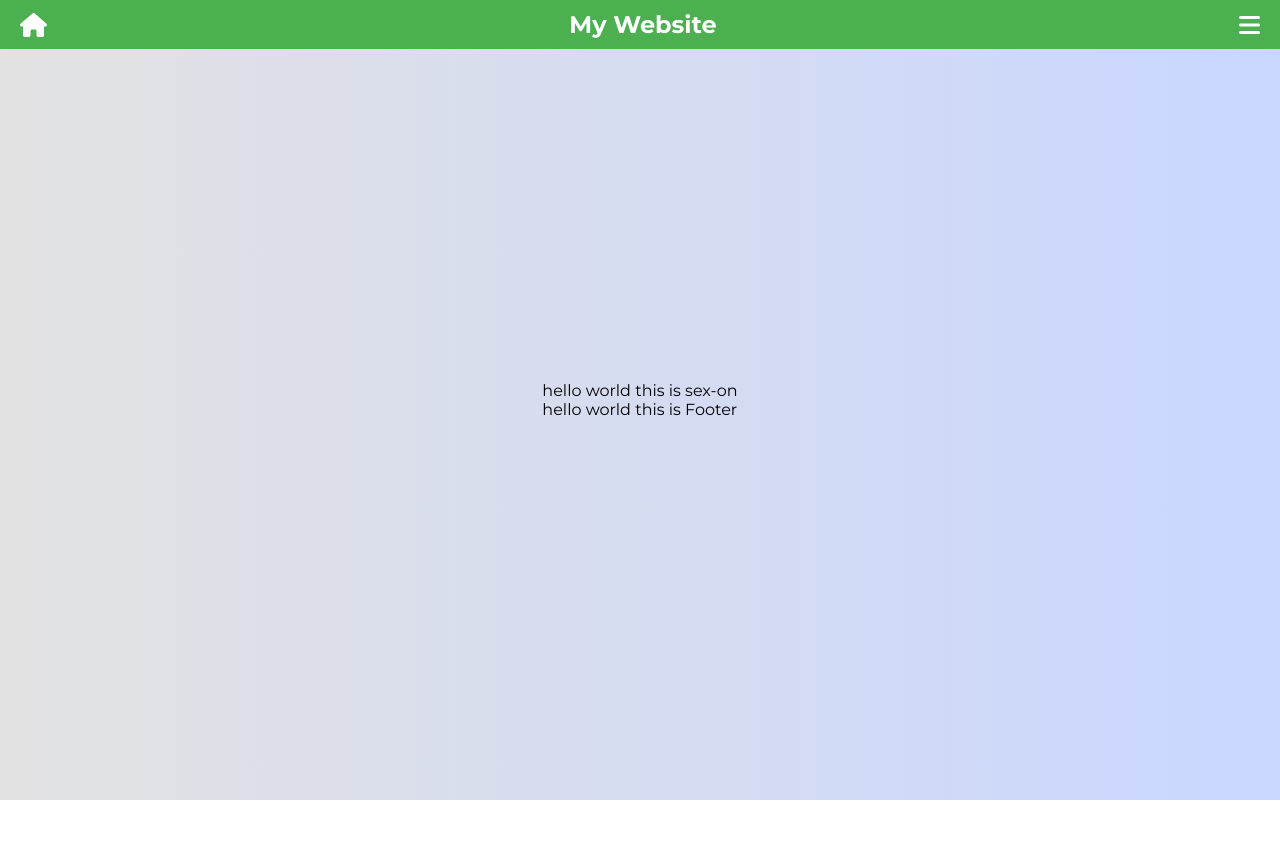
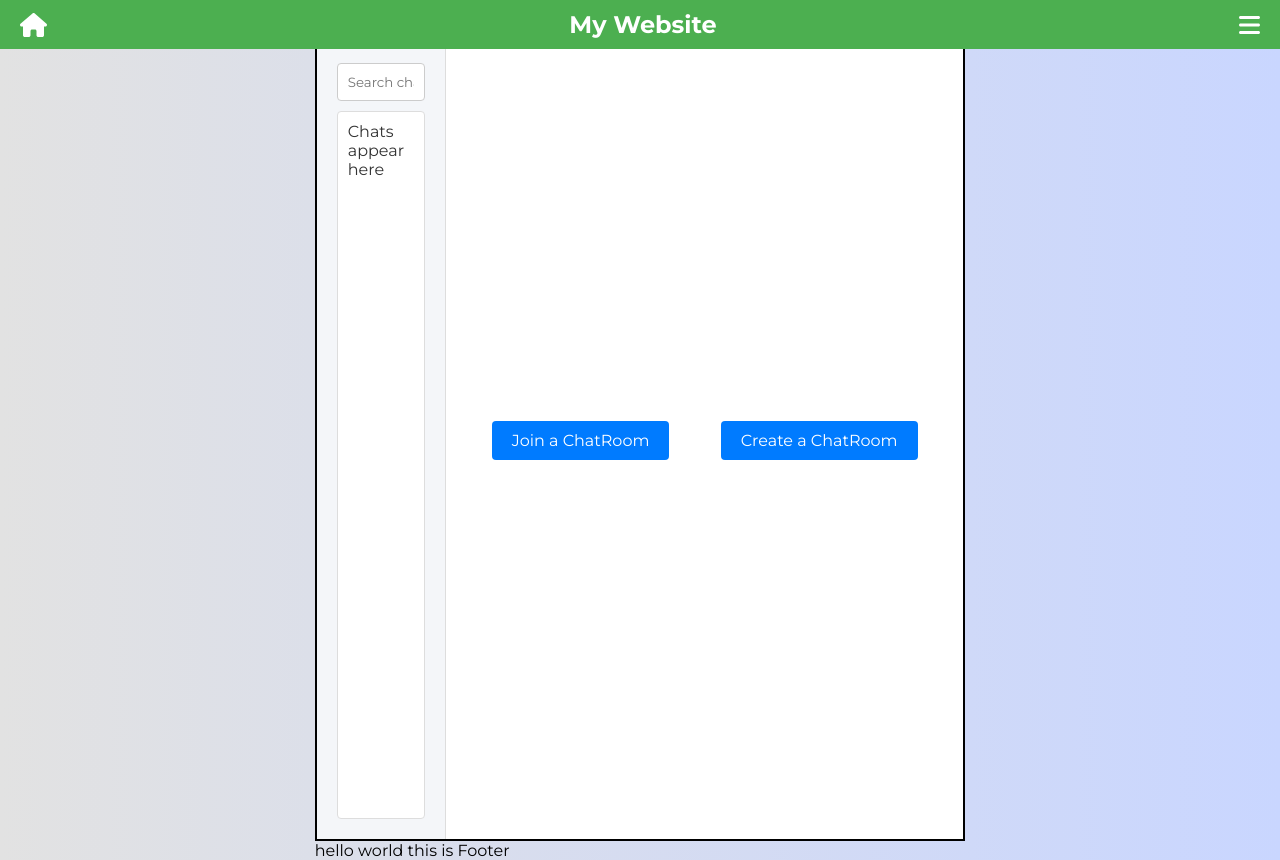
Before and after one commit to sujanMidatani7/TheChatters, a React (Create React App) app: page /home in a window 1280 px wide. Before the commit the page ends 800 px from the top, so only its background shows below. Built offline with nearby package versions, Linux system fonts and the light colour scheme.

Commit message:
updated with creating chatroom with id and password by sri

```diff
--- /dev/null
+++ b/src/components/ChatRoom.jsx
@@ -0,0 +1,49 @@
+import React, { useState, useEffect, useRef } from 'react';
+import '../styles/ChatRoom.css';
+
+const ChatRoom = () => {
+    const [messages, setMessages] = useState([]);
+    const [input, setInput] = useState('');
+    const chatEndRef = useRef(null);
+
+    const handleSend = () => {
+        if (input.trim()) {
+            const newMessages = [...messages, { type: 'mine', text: input }];
+            setMessages(newMessages);
+            setInput('');
+            setTimeout(() => {
+                setMessages(prevMessages => [...prevMessages, { type: 'notmine', text: 'This is my reply for your message' }]);
+            }, 500);
+        }
+    };
+
+    useEffect(() => {
+        if (chatEndRef.current) {
+            chatEndRef.current.scrollIntoView({ behavior: 'smooth' });
+        }
+    }, [messages]);
+
+    return (
+        <div className="chat-room">
+            <div className="chats">
+                {messages.map((msg, index) => (
+                    <div key={index} className={msg.type === 'mine' ? 'mine' : 'notmine'}>
+                        {msg.text}
+                    </div>
+                ))}
+                <div ref={chatEndRef} />
+            </div>
+            <div className="input-container">
+                <input
+                    type="text"
+                    value={input}
+                    onChange={(e) => setInput(e.target.value)}
+                    placeholder="Type a message"
+                />
+                <button onClick={handleSend}>Send</button>
+            </div>
+        </div>
+    );
+}
+
+export default ChatRoom;
--- a/src/components/Section.jsx
+++ b/src/components/Section.jsx
@@ -1,7 +1,71 @@
+import React, { useState } from 'react';
+import '../styles/Section.css';
+import ChatRoom from './ChatRoom';
+
 const Section = () => {
+    const [showCodeDialog, setShowCodeDialog] = useState(false);
+    const [showPasswordDialog, setShowPasswordDialog] = useState(false);
+    const [code, setCode] = useState('');
+    const [password, setPassword] = useState('');
+    const [showChatBox, setShowChatBox] = useState(false);
+
+    const handleJoinChatRoom = () => {
+        setShowCodeDialog(true);
+    };
+
+    const handleCodeSubmit = () => {
+        setShowCodeDialog(false);
+        setShowPasswordDialog(true);
+    };
+
+    const handlePasswordSubmit = () => {
+        setShowPasswordDialog(false);
+        setShowChatBox(true);
+    };
+
     return (
         <div className="homesection">
-            hello world this is sex-on
-        </div>);
+            <div className="recent-chats">
+                <input type="text" placeholder="Search chats..." className="search-bar" />
+                <div className="chats-list">Chats appear here</div>
+            </div>
+            <div className="new-chats">
+                <button className="chat-button" onClick={handleJoinChatRoom}>Join a ChatRoom</button>
+                <button className="chat-button" onClick={() => alert('Create a ChatRoom button clicked!')}>Create a ChatRoom</button>
+            </div>
+            {showCodeDialog && (
+                <div className="dialog">
+                    <div className="dialog-content">
+                        <h2>Enter Code</h2>
+                        <input
+                            type="text"
+                            value={code}
+                            onChange={(e) => setCode(e.target.value)}
+                            placeholder="Enter chat room code"
+                        />
+                        <button onClick={handleCodeSubmit}>Submit</button>
+                    </div>
+                </div>
+            )}
+            {showPasswordDialog && (
+                <div className="dialog">
+                    <div className="dialog-content">
+                        <h2>Enter Password</h2>
+                        <input
+                            type="password"
+                            value={password}
+                            onChange={(e) => setPassword(e.target.value)}
+                            placeholder="Enter chat room password"
+                        />
+                        <button onClick={handlePasswordSubmit}>Submit</button>
+                    </div>
+                </div>
+            )}
+            {showChatBox && (
+                <ChatRoom />
+            )}
+        </div>
+    );
 }
+
 export default Section;
--- /dev/null
+++ b/src/styles/ChatRoom.css
@@ -0,0 +1,89 @@
+body {
+    margin: 0;
+    font-family: Arial, sans-serif;
+}
+
+.chat-room {
+    display: flex;
+    flex-direction: column;
+    height: 100vh;
+    width: 100%;
+    max-width: 600px;
+    margin: 0 auto;
+    border: 1px solid #ddd;
+    border-radius: 8px;
+    overflow: hidden;
+}
+
+.chats {
+    flex: 1;
+    padding: 20px;
+    background-color: #f4f6f9;
+    overflow-y: auto;
+    display: flex;
+    flex-direction: column;
+}
+
+.mine {
+    background-color: #dcf8c6;
+    color: #333;
+    padding: 10px;
+    margin: 5px 0;
+    border-radius: 8px 8px 0 8px;
+    max-width: 60%;
+    align-self: flex-end;
+    width: fit-content;
+    animation: fadeIn 0.3s ease;
+}
+
+.notmine {
+    background-color: #fff;
+    color: #333;
+    padding: 10px;
+    margin: 5px 0;
+    border-radius: 8px 8px 8px 0;
+    max-width: 60%;
+    align-self: flex-start;
+    width: fit-content;
+    border: 1px solid #ddd;
+    animation: fadeIn 0.3s ease;
+}
+
+.input-container {
+    display: flex;
+    padding: 10px;
+    border-top: 1px solid #ddd;
+    background-color: #fff;
+}
+
+.input-container input {
+    flex: 1;
+    padding: 10px;
+    border: 1px solid #ccc;
+    border-radius: 4px;
+    margin-right: 10px;
+}
+
+.input-container button {
+    padding: 10px 20px;
+    border: none;
+    border-radius: 4px;
+    cursor: pointer;
+    background-color: #007bff;
+    color: #fff;
+    font-size: 16px;
+    transition: background-color 0.3s;
+}
+
+.input-container button:hover {
+    background-color: #0056b3;
+}
+
+@keyframes fadeIn {
+    from {
+        opacity: 0;
+    }
+    to {
+        opacity: 1;
+    }
+}
--- a/src/styles/Home.css
+++ b/src/styles/Home.css
@@ -0,0 +1,5 @@
+.home
+{
+    display: flex;
+    flex-direction: column;
+}
--- /dev/null
+++ b/src/styles/Section.css
@@ -0,0 +1,126 @@
+body {
+    /* margin: 0; */
+    font-family: Arial, sans-serif;
+}
+
+.homesection {
+    margin-top: 100px;
+    display: flex;
+    height: 100vh;
+    border: 2px solid black;
+}
+
+.recent-chats {
+    width: 20%;
+    padding: 20px;
+    background-color: #f4f6f9;
+    color: #333;
+    border-right: 1px solid #ddd;
+    box-sizing: border-box;
+    display: flex;
+    flex-direction: column;
+}
+
+.search-bar {
+    width: 100%;
+    padding: 10px;
+    border: 1px solid #ccc;
+    border-radius: 4px;
+    margin-bottom: 10px;
+}
+
+.chats-list {
+    flex: 1;
+    padding: 10px;
+    background-color: #fff;
+    border: 1px solid #ddd;
+    border-radius: 4px;
+    overflow-y: auto;
+}
+
+.new-chats {
+    width: 80%;
+    padding: 20px;
+    display: flex;
+    justify-content: space-around;
+    align-items: center;
+    background-color: #fff;
+}
+
+.chat-button {
+    padding: 10px 20px;
+    border: none;
+    border-radius: 4px;
+    cursor: pointer;
+    background-color: #007bff;
+    color: #fff;
+    font-size: 16px;
+    transition: background-color 0.3s;
+}
+
+.chat-button:hover {
+    background-color: #0056b3;
+}
+
+.dialog {
+    position: fixed;
+    top: 0;
+    left: 0;
+    width: 100%;
+    height: 100%;
+    background-color: rgba(0, 0, 0, 0.5);
+    display: flex;
+    justify-content: center;
+    align-items: center;
+}
+
+.dialog-content {
+    background-color: #fff;
+    padding: 20px;
+    border-radius: 8px;
+    box-shadow: 0 4px 8px rgba(0, 0, 0, 0.1);
+    text-align: center;
+}
+
+.dialog-content input {
+    width: 80%;
+    padding: 10px;
+    margin: 10px 0;
+    border: 1px solid #ccc;
+    border-radius: 4px;
+}
+
+.dialog-content button {
+    padding: 10px 20px;
+    border: none;
+    border-radius: 4px;
+    cursor: pointer;
+    background-color: #007bff;
+    color: #fff;
+    font-size: 16px;
+    transition: background-color 0.3s;
+}
+
+.dialog-content button:hover {
+    background-color: #0056b3;
+}
+
+.chat-box {
+    width: 60%;
+    height: 100%;
+    padding: 20px;
+    background-color: #f4f6f9;
+    border-left: 1px solid #ddd;
+    display: flex;
+    flex-direction: column;
+}
+
+.chat-box .messages {
+    flex: 1;
+    background-color: #fff;
+    border: 1px solid #ddd;
+    border-radius: 4px;
+    overflow-y: auto;
+    padding: 10px;
+    margin-top: 20px;
+}
--- a/src/styles/header.css
+++ b/src/styles/header.css
@@ -54,9 +54,10 @@
     height: 100%;
     background-color: #333;
     color: white;
-    padding-top: 60px;
+    /* padding-top: 60px; */
     transition: right 0.3s ease;
     z-index: 999;
+    margin-top: 50px;
     /* Ensure the sidebar is above other elements but below the header */
 }
 
```
